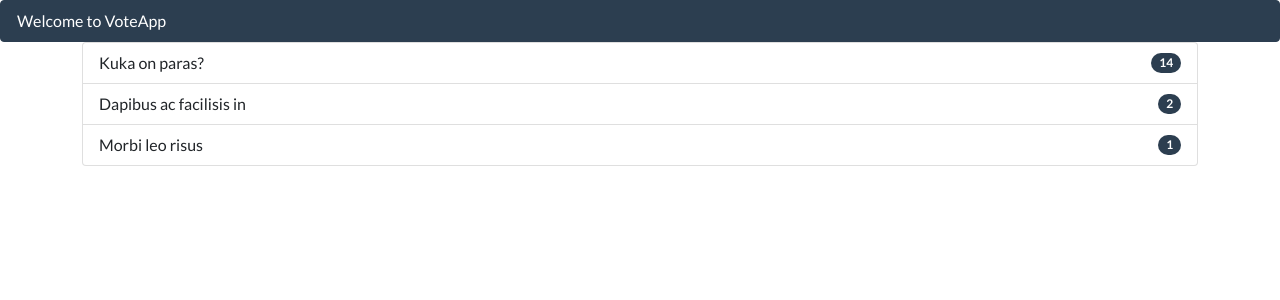
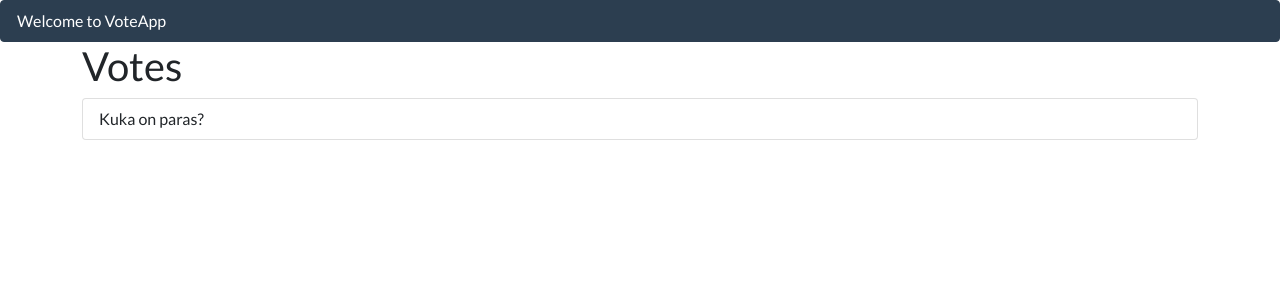
Before and after one commit to Elmeri1/voteapp, a PHP site: page / in a window 1280 px wide. Shown: the part 72-372 px from the top of the page. Run offline with PHP 8.4, Linux system fonts and the light colour scheme.

Commit message:
eteenpäin

```diff
--- a/backend/getPolls.php
+++ b/backend/getPolls.php
@@ -1,7 +1,7 @@
 <?php
 // Get all polls from database
 
-include_once 'pdo_connect';
+include_once 'pdo-connect.php';
 
 try {
     $stmt = $conn->prepare("SELECT id, topic, start, end, user_id FROM poll");
--- a/index.php
+++ b/index.php
@@ -19,20 +19,12 @@
     <p class="mb-0"></a>.</p>
   </div>
 
-  <ul class="list-group">
-  <li class="list-group-item d-flex justify-content-between align-items-center">
-    Kuka on paras?
-    <span class="badge bg-primary rounded-pill">14</span>
-  </li>
-  <li class="list-group-item d-flex justify-content-between align-items-center">
-    Dapibus ac facilisis in
-    <span class="badge bg-primary rounded-pill">2</span>
-  </li>
-  <li class="list-group-item d-flex justify-content-between align-items-center">
-    Morbi leo risus
-    <span class="badge bg-primary rounded-pill">1</span>
-  </li>
-</ul>
+  <h2>Votes</h2>
+  <ul id="votesUl" class="list-group">
+    <li class="list-group-item">
+      Kuka on paras?
+    </li>
+  </ul>
 
 </div>
 
--- a/js/index.js
+++ b/js/index.js
@@ -5,10 +5,26 @@ Get all polls from db and show on page
 */
 function getPolls(){
     let ajax = new XMLHttpRequest();
-    ajax.onload = function() {
+    ajax.onload = function(){
         const data = JSON.parse(this.responseText);
-        console.log(data);
+        showPolls(data);
     }
     ajax.open("GET", "backend/getPolls.php");
     ajax.send();
 }
+
+function showPolls(data){
+
+    const ul = document.getElementById("votesUi");
+
+    data.forEach(poll => {
+        const newLi = document.createElement('li');
+        newLi.classList.add('list-group-item');
+
+        const liText = document.createTextNode(poll.topic);
+        newLi.appendChild(liText);
+
+        ul.appendChild(newLi);
+
+    });
+}
```
